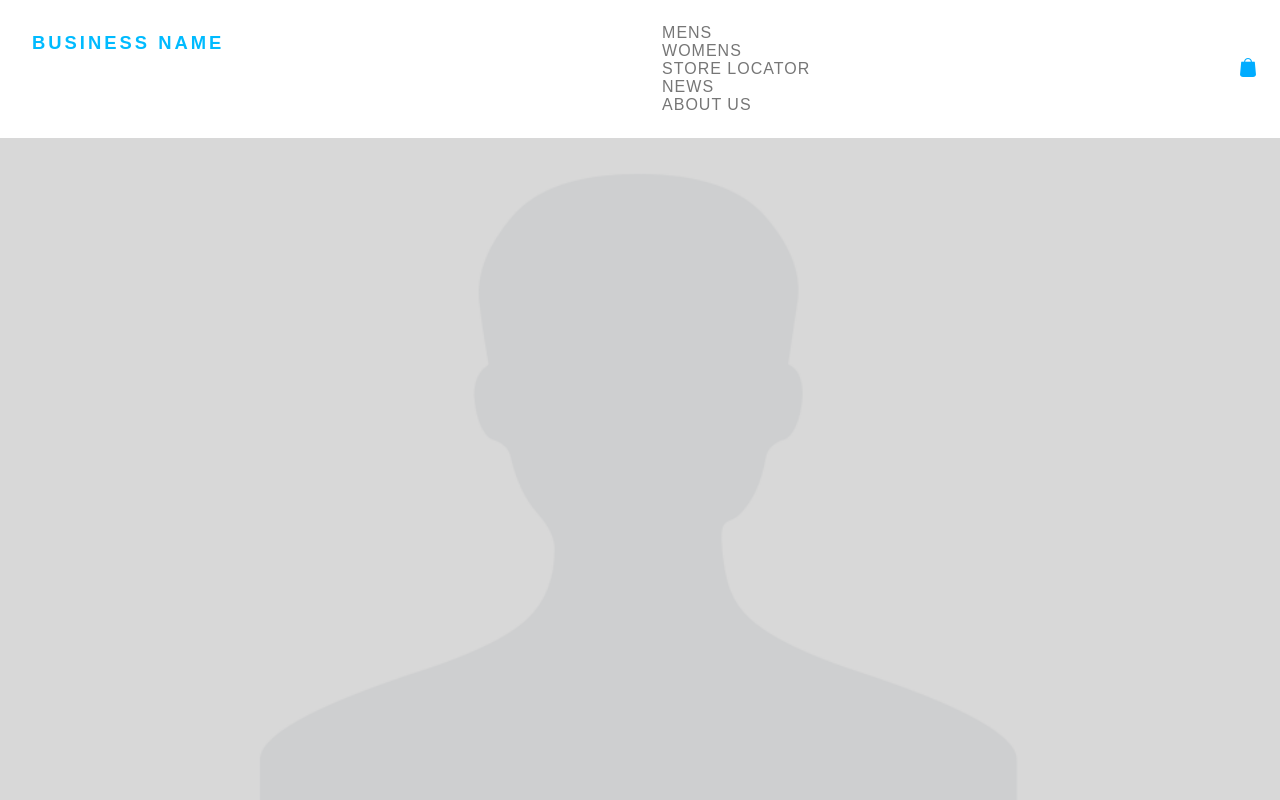
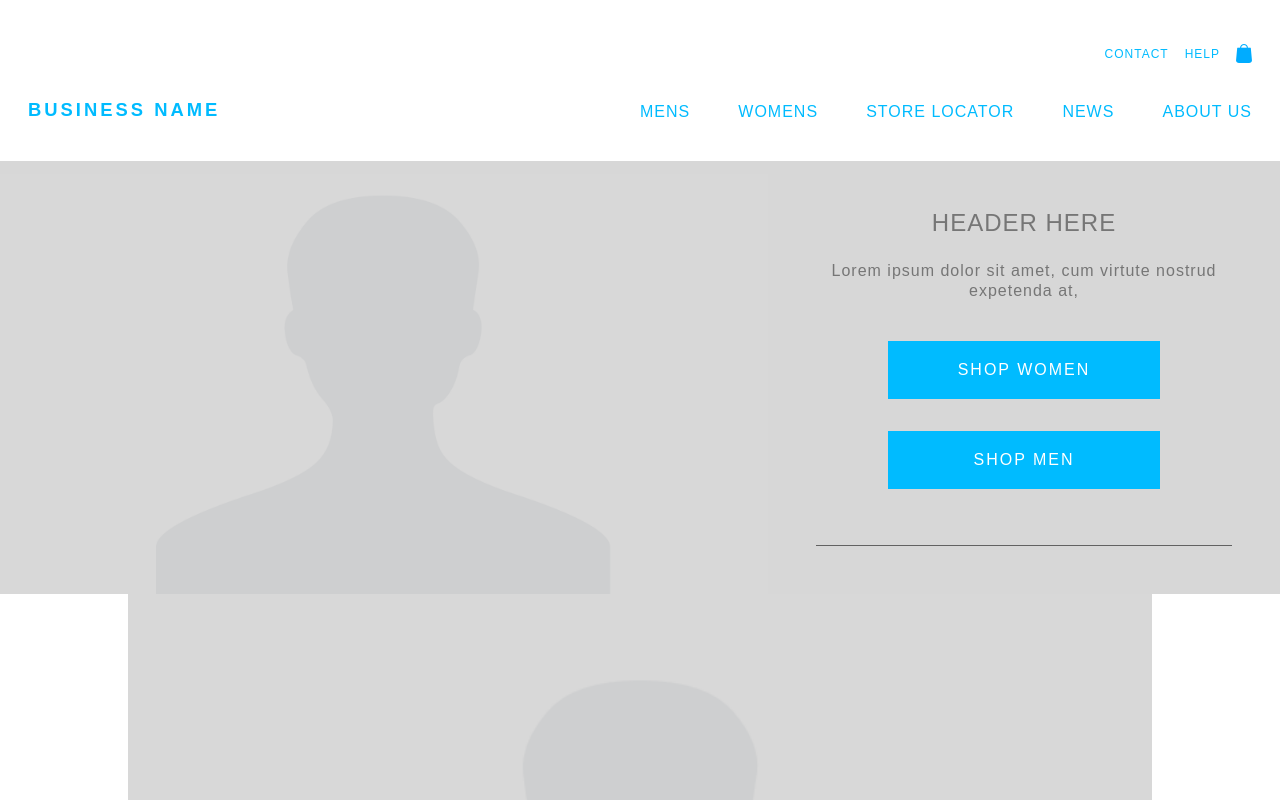
Before and after one commit to SkyNhiNguyen/week08, a website: page src/index.html in a window 1280 px wide. Shown: the top 800 px of the page. Drawn offline with nearby package versions, Linux system fonts and the light colour scheme; files that its build step writes are made by us from their sources.

Commit message:
+section1 #main-nav

```diff
--- a/src/index.html
+++ b/src/index.html
@@ -13,8 +13,7 @@
     <ul>
       <li><a href="#">contact</a></li>
       <li> <a href="#">help</a></li>
-      <li><a class="shopping-bag"href="#"><img src="images/shopping-bag.png"></a>
-</li>
+      <li><a><img src="images/shopping-bag.png"></a></li>
     </ul>
   </div>
 
@@ -116,7 +115,9 @@
             virtute nostrud expetenda at,
           </p>
           <div class="button-01">
+            <ul>
             <li><a href="#">learn more</a></li>
+          </ul>
           </div>
         </article>
   </div>
--- a/src/scss/style.scss
+++ b/src/scss/style.scss
@@ -16,7 +16,7 @@
 header {
   display: flex;
   justify-content: space-between;
-  margin: 1.5rem;
+  margin: 1.75rem;
 }
 
 a {
@@ -54,9 +54,9 @@
   font-size: 1.15rem;
   text-transform: uppercase;
   text-align: center;
+  align-self: center;
   color: $links;
   font-weight: bold;
-  padding: 0.5rem;
   letter-spacing: 3px;
 }
 
@@ -73,8 +73,10 @@
 
 .mobile-nav {
   justify-content: flex-start;
+  align-self: center;
   font-size: 1.75rem;
   font-weight: bold;
+  line-height: 1px;
 }
 
 .mobile-nav a {
@@ -99,7 +101,7 @@
   }
 
   li {
-    margin: 1rem;
+    margin: 1rem 0;
     display: flex;
   }
 
@@ -245,12 +247,77 @@
 }
 
 // MOBILE=========================
-@media screen and (min-width: 500px) {
-  .mobile-nav {
+@media screen and (min-width: 1000px) {
+  .mobile-nav,
+  .shopping-bag {
     display: none;
+  }
+
+  header {
+    margin-bottom: 2.5rem;
+    display: flex;
+    flex-flow: row wrap;
+  }
+
+  .utility-nav {
+    width: 100%;
+    display: flex;
+    justify-content: flex-end;
+    margin: 1rem 0 2rem;
+
+    ul {
+      display: flex;
+      align-self: flex-start;
+      justify-content: flex-end;
+    }
+
+    a {
+      text-align: right;
+      margin-left: 1rem;
+      color: $links;
+      font-size: 0.75rem;
+    }
+  }
+
+  .logo {
+    align-self: flex-end;
+    padding: 0;
   }
 
   .main-nav {
     display: flex;
+    justify-content: flex-end;
+    width: 50%;
+
+    ul {
+      display: flex;
+      justify-content: space-between;
+      align-self: flex-end;
+      width: 100%;
+    }
+
+    li {
+      display: flex;
+      justify-content: space-around;
+    }
+
+    a {
+      color: $links;
+      text-align: right;
+    }
+  }
+
+  .section1 {
+    display: flex;
+    width: 100%;
+    flex-flow: row nowrap;
+    background: $light-gray;
+
+    img {
+      display: flex;
+      width: 60%;
+      margin: auto;
+      margin-bottom: 0;
+    }
   }
 }
```
